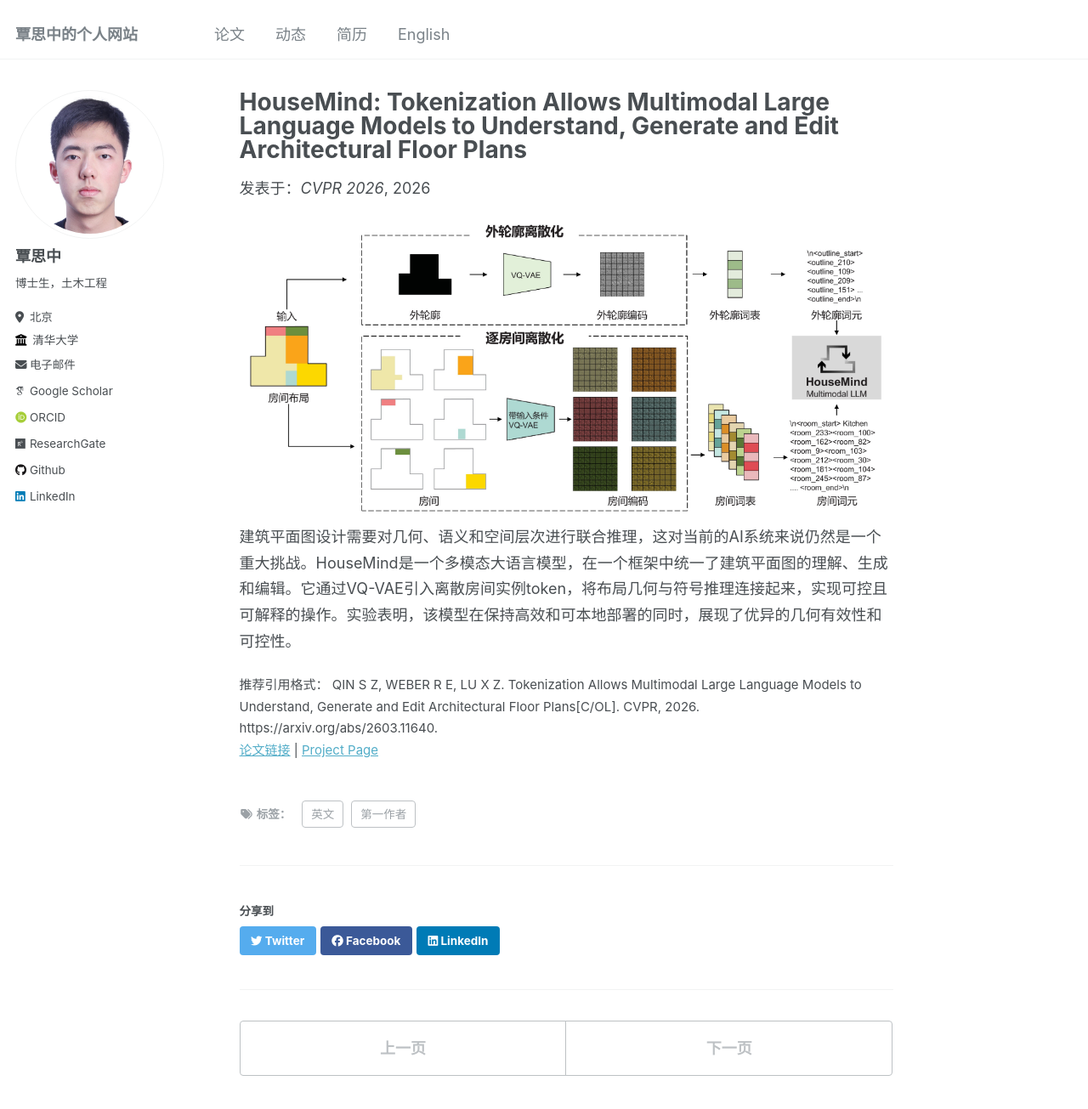
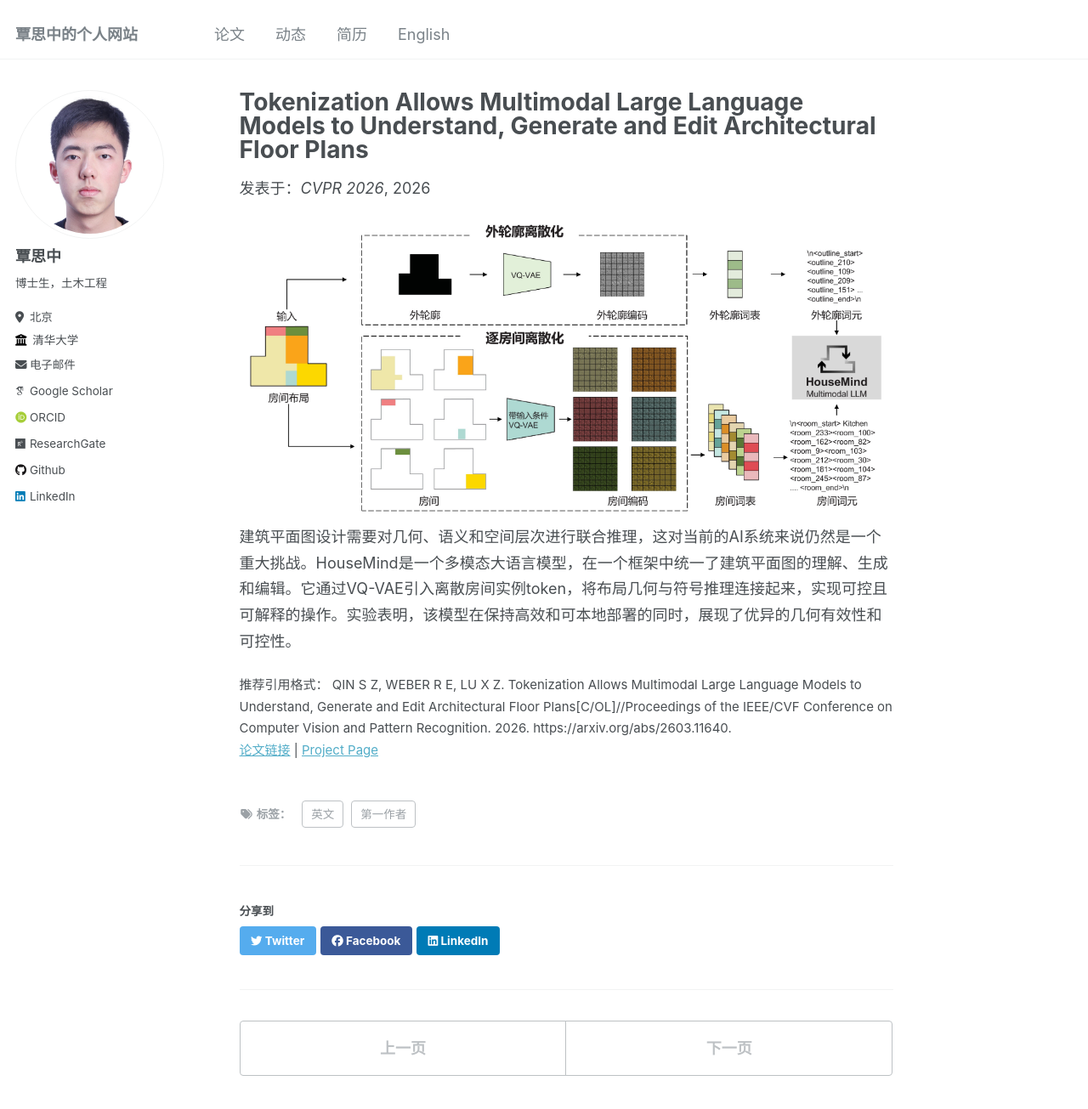
Before and after one commit to qinsz01/qsz_academic, a Jekyll site: the page built from _publications/2026-03-16-HouseMind-zh.md, in a window 1280 px wide and 1400 px high. Shown: the top 1305 px of the window at 85% size. Built offline with Jekyll 4.4.1, drawn with Linux system fonts in a browser that asks for light colours; some web fonts are replaced.

Commit message:
Fix AutoCut and HouseMind publication metadata

```diff
--- a/_publications/2026-03-16-HouseMind-zh.md
+++ b/_publications/2026-03-16-HouseMind-zh.md
@@ -1,5 +1,5 @@
 ---
-title: 'HouseMind: Tokenization Allows Multimodal Large Language Models to Understand, Generate and Edit Architectural Floor Plans'
+title: 'Tokenization Allows Multimodal Large Language Models to Understand, Generate and Edit Architectural Floor Plans'
 collection: publications
 permalink: /zh/publication/2026-03-16-HouseMind
 excerpt: '一种多模态大语言模型，通过离散房间实例token统一建筑平面图的理解、生成和编辑，实现可控且可解释的操作。'
@@ -7,7 +7,7 @@ date: 2026-03-16
 venue: 'CVPR 2026'
 paperurl: 'https://arxiv.org/abs/2603.11640'
 projecturl: 'https://housemind.github.io/'
-citation: 'QIN S Z, WEBER R E, LU X Z. Tokenization Allows Multimodal Large Language Models to Understand, Generate and Edit Architectural Floor Plans[C/OL]. CVPR, 2026. https://arxiv.org/abs/2603.11640.'
+citation: 'QIN S Z, WEBER R E, LU X Z. Tokenization Allows Multimodal Large Language Models to Understand, Generate and Edit Architectural Floor Plans[C/OL]//Proceedings of the IEEE/CVF Conference on Computer Vision and Pattern Recognition. 2026. https://arxiv.org/abs/2603.11640.'
 locale: zh
 header:
     teaser: "2026-03-16-HouseMind-zh.png"
```
